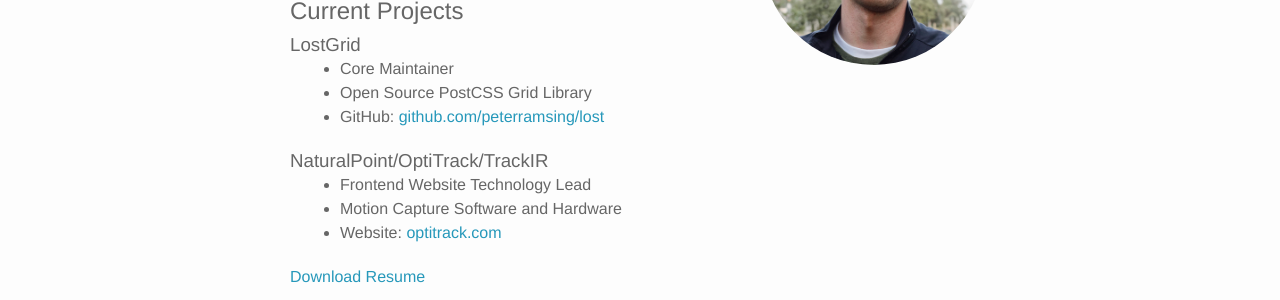
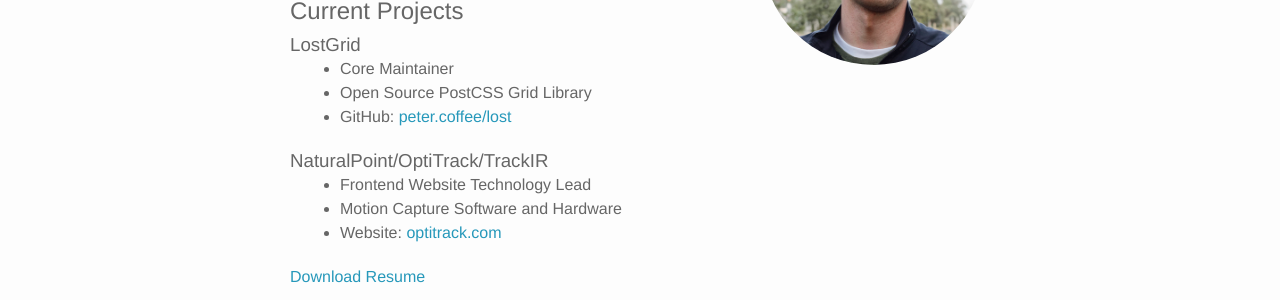
Before and after one commit to peterramsing/personal-site, a Jekyll site: the page built from about.md, in a window 1280 px wide and 934 px high. Shown: the part 345-645 px from the top of the window. Built offline with Jekyll 4.4.1, drawn with Linux system fonts in a browser that asks for light colours; nearby versions of some CDN libraries.

Commit message:
Updates the link to LostGrid

```diff
--- a/about.md
+++ b/about.md
@@ -15,7 +15,7 @@
 ### LostGrid
 * Core Maintainer
 * Open Source PostCSS Grid Library
-* GitHub: [github.com/peterramsing/lost](http://github.com/peterramsing/lost)
+* GitHub: [peter.coffee/lost](http://peter.coffee/lost)
 
 ### NaturalPoint/OptiTrack/TrackIR
 * Frontend Website Technology Lead
```
